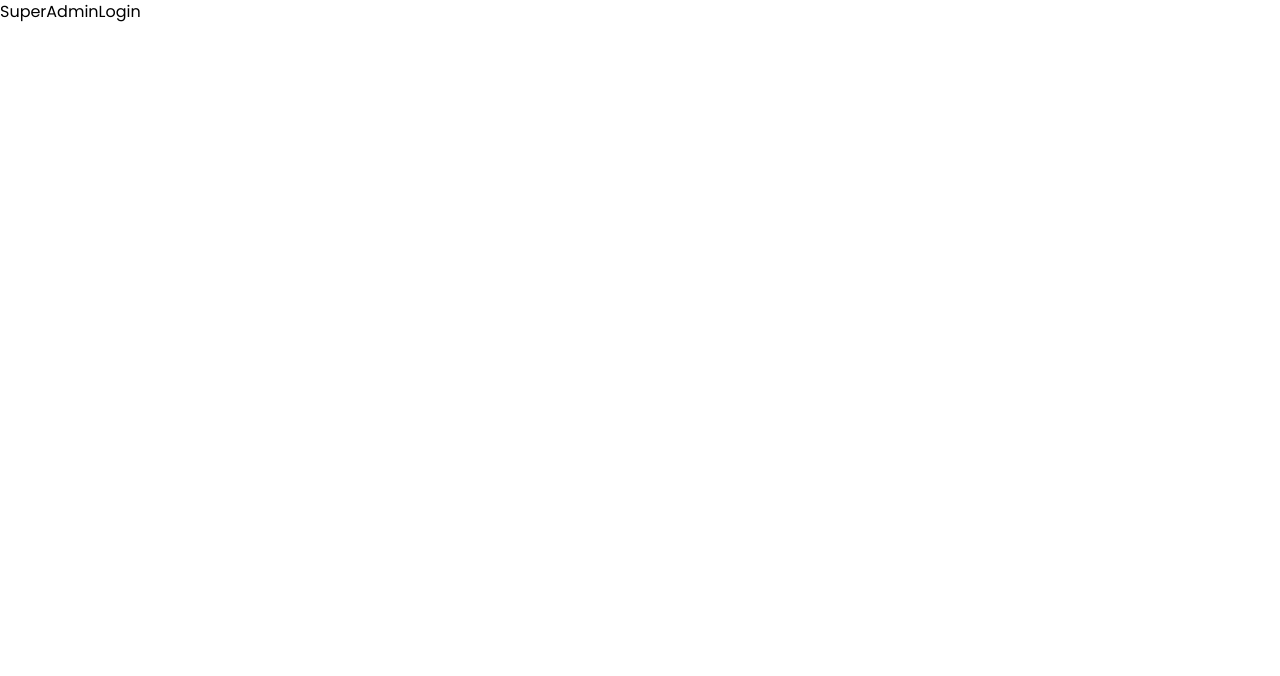
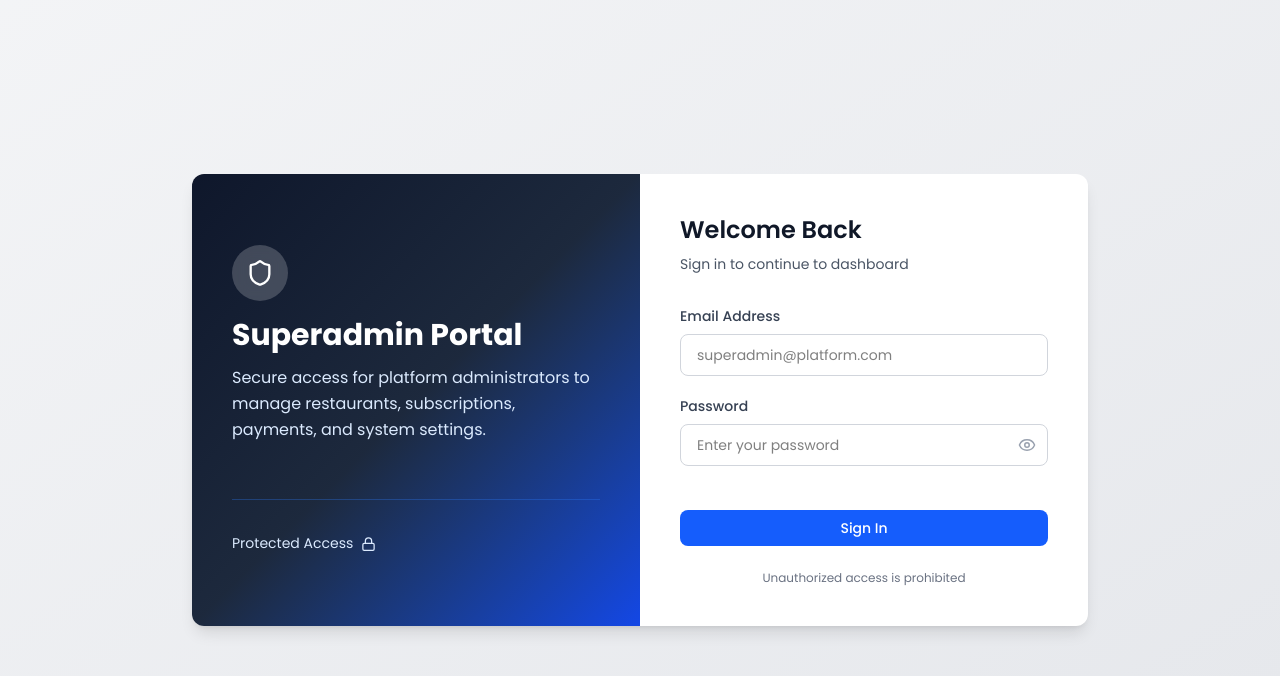
Before and after one commit to Sujan7Neupane/multivendor-restaurant-platform, a Next.js app: page /superadmin-login in a window 1280 px wide. Shown: the top 676 px of the page. Built offline with nearby package versions, Linux system fonts and the light colour scheme.

Commit message:
feat: add superadmin login UI

```diff
--- a/src/app/(auth)/superadmin-login/page.tsx
+++ b/src/app/(auth)/superadmin-login/page.tsx
@@ -1,5 +1,94 @@
-import React from "react";
+"use client";
 
-export default function SuperAdminLogin() {
-  return <div>SuperAdminLogin</div>;
+import { useState } from "react";
+import Button from "@/components/ui/Button";
+import { Shield, Eye, EyeOff, Lock } from "lucide-react";
+
+export default function SuperadminLoginPage() {
+  const [showPassword, setShowPassword] = useState(false);
+
+  return (
+    <div className="min-h-screen bg-linear-to-br from-gray-100 to-gray-200 flex items-center justify-center px-4">
+      <div className="w-full max-w-4xl bg-white rounded-xl shadow-lg overflow-hidden">
+        <div className="grid grid-cols-1 md:grid-cols-2">
+          {/* Left Section - Info */}
+          <div className="p-10 bg-gradient-to-br from-slate-900 via-slate-800 to-blue-700 flex flex-col justify-center text-white">
+            <div className="mb-6">
+              <div className="inline-flex items-center justify-center w-14 h-14 bg-white/20 backdrop-blur rounded-full mb-4">
+                <Shield size={28} />
+              </div>
+              <h1 className="text-3xl font-bold mb-3">Superadmin Portal</h1>
+              <p className="text-blue-100 leading-relaxed">
+                Secure access for platform administrators to manage restaurants,
+                subscriptions, payments, and system settings.
+              </p>
+            </div>
+
+            <div className="mt-8 pt-8 border-t border-blue-500/30">
+              <p className="text-sm text-blue-100">
+                Protected Access{" "}
+                <Lock className="inline-block ml-1" width={15} />
+              </p>
+            </div>
+          </div>
+
+          {/* Right Section - Form */}
+          <div className="p-10 flex flex-col justify-center">
+            <div className="mb-8">
+              <h2 className="text-2xl font-semibold text-gray-900 mb-2">
+                Welcome Back
+              </h2>
+              <p className="text-sm text-gray-600">
+                Sign in to continue to dashboard
+              </p>
+            </div>
+
+            <form className="space-y-5">
+              {/* Email */}
+              <div>
+                <label className="block text-sm font-medium text-gray-700 mb-2">
+                  Email Address
+                </label>
+                <input
+                  type="email"
+                  placeholder="superadmin@platform.com"
+                  className="w-full px-4 py-2.5 border border-gray-300 rounded-lg text-sm focus:outline-none focus:ring-2 focus:ring-blue-500 focus:border-blue-500"
+                />
+              </div>
+
+              {/* Password with Toggle */}
+              <div>
+                <label className="block text-sm font-medium text-gray-700 mb-2">
+                  Password
+                </label>
+                <div className="relative">
+                  <input
+                    type={showPassword ? "text" : "password"}
+                    placeholder="Enter your password"
+                    className="w-full px-4 py-2.5 pr-12 border border-gray-300 rounded-lg text-sm focus:outline-none focus:ring-2 focus:ring-blue-500 focus:border-blue-500"
+                  />
+                  <button
+                    type="button"
+                    onClick={() => setShowPassword(!showPassword)}
+                    className="absolute right-3 top-1/2 -translate-y-1/2 text-gray-400 hover:text-gray-600 transition"
+                  >
+                    {showPassword ? <EyeOff size={18} /> : <Eye size={18} />}
+                  </button>
+                </div>
+              </div>
+
+              {/* Login Button */}
+              <Button type="submit" className="w-full mt-6">
+                Sign In
+              </Button>
+            </form>
+
+            <p className="text-xs text-gray-500 text-center mt-6">
+              Unauthorized access is prohibited
+            </p>
+          </div>
+        </div>
+      </div>
+    </div>
+  );
 }
```
